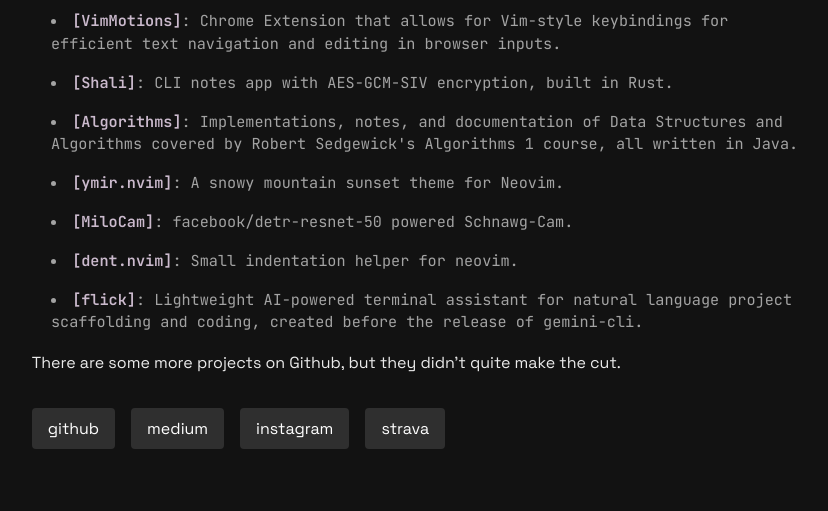
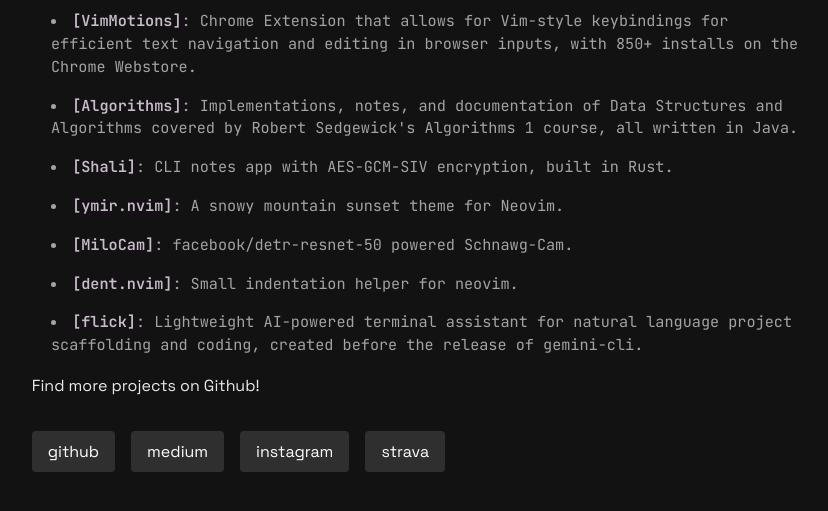
Before and after one commit to Ronxvier/Ronxvier.github.io, an Astro site: page /projects in a window 1280 px wide. Shown: the part 157-668 px from the top of the page, without its empty margins (218-1046 px from the left). Built offline with nearby package versions, Linux system fonts and the light colour scheme; Astro itself is replaced by a stand-in of ours.

Commit message:
Projects update
include data

```diff
--- a/src/pages/projects.astro
+++ b/src/pages/projects.astro
@@ -34,11 +34,11 @@
 	<title>{pageTitle}</title>
 	<Header />
 		<h1>Projects</h1>
-		<li><a href="https://github.com/Ronxvier/VimMotions" target="_blank">[VimMotions]</a>: Chrome Extension that allows for Vim-style keybindings for efficient text navigation and editing in browser inputs.</li>
+		<li><a href="https://github.com/Ronxvier/VimMotions" target="_blank">[VimMotions]</a>: Chrome Extension that allows for Vim-style keybindings for efficient text navigation and editing in browser inputs, with 850+ installs on the Chrome Webstore.</li>
+		<p></p>
+		<li><a href="https://github.com/Ronxvier/Algorithms" target="_blank">[Algorithms]</a>: Implementations, notes, and documentation of Data Structures and Algorithms covered by Robert Sedgewick's Algorithms 1 course, all written in Java.</li>
 		<p></p>
 		<li><a href="https://github.com/Ronxvier/Shali" target="_blank">[Shali]</a>: CLI notes app with AES-GCM-SIV encryption, built in Rust.</li>
-		<p></p>
-		<li><a href="https://github.com/Ronxvier/Algorithms" target="_blank">[Algorithms]</a>: Implementations, notes, and documentation of Data Structures and Algorithms covered by Robert Sedgewick's Algorithms 1 course, all written in Java.</li>
 		<p></p>
 		<li><a href="https://github.com/Ronxvier/ymir.nvim" target="_blank">[ymir.nvim]</a>: A snowy mountain sunset theme for Neovim.</li>
 		<p></p>
@@ -47,6 +47,6 @@
     <li><a href="https://github.com/Ronxvier/dent.nvim" target="_blank">[dent.nvim]</a>: Small indentation helper for neovim.</li>
     <p></p>
     <li><a href="https://github.com/Ronxvier/flick" target="_blank">[flick]</a>: Lightweight AI-powered terminal assistant for natural language project scaffolding and coding, created before the release of gemini-cli.</li>
-		<p>There are some more projects on Github, but they didn't quite make the cut.</p>
+		<p>Find more projects on Github!</p>
 	<Footer />
 </html>
```
